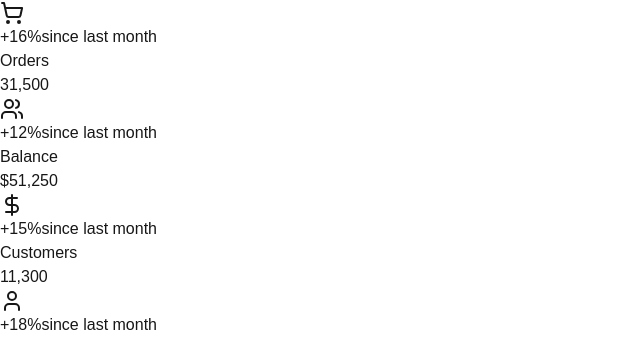
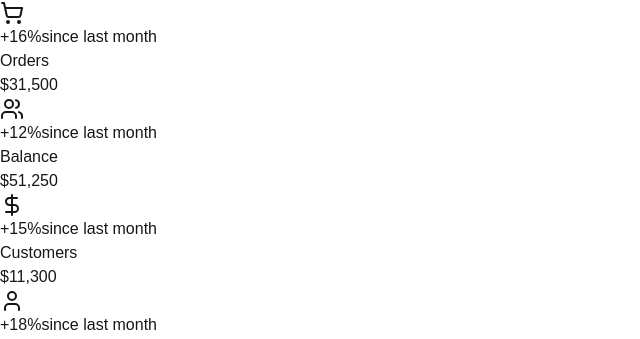
Before and after one commit to ericBlack1/digital-trade_x, a Next.js app in the folder trade/: page /admin/dashboard in a window 1280 px wide. Shown: the part 419-758 px from the top of the page, without its empty margins (0-640 px from the left). Built offline with nearby package versions, Linux system fonts and the light colour scheme.

Commit message:
changes made to dashboard

```diff
--- a/trade/package.json
+++ b/trade/package.json
@@ -10,10 +10,12 @@
   },
   "dependencies": {
     "chart.js": "^4.4.5",
+    "framer-motion": "^11.11.10",
     "lucide-react": "^0.453.0",
     "next": "15.0.1",
     "react": "^18.2.0",
     "react-chartjs-2": "^5.2.0",
+    "react-countup": "^6.5.3",
     "react-dom": "^18.2.0",
     "recharts": "^2.13.0",
     "victory": "^37.3.0"
--- a/trade/src/app/admin/dashboard/page.js
+++ b/trade/src/app/admin/dashboard/page.js
@@ -1,5 +1,7 @@
 'use client'
 import React from 'react';
+import {motion} from 'framer-motion'
+import CountUp from 'react-countup';
 import {
   VictoryBar,
   VictoryChart,
@@ -63,28 +65,28 @@ const Dashboard = () => {
           <StatCard
             icon={<ShoppingCart className="w-6 h-6 text-blue-500" />}
             title="Revenue"
-            value="$75,000"
+            value="75000"
             change="+16%"
             period="since last month"
           />
           <StatCard
             icon={<Users className="w-6 h-6 text-green-500" />}
             title="Orders"
-            value="31,500"
+            value="31500"
             change="+12%"
             period="since last month"
           />
           <StatCard
             icon={<DollarSign className="w-6 h-6 text-yellow-500" />}
             title="Balance"
-            value="$51,250"
+            value="51250"
             change="+15%"
             period="since last month"
           />
           <StatCard
             icon={<User className="w-6 h-6 text-purple-500" />}
             title="Customers"
-            value="11,300"
+            value="11300"
             change="+18%"
             period="since last month"
           />
@@ -107,6 +109,7 @@ const Dashboard = () => {
                   x="name"
                   y="revenue"
                   style={{ data: { stroke: "#2563eb" } }}
+                   animate={{ duration: 1000, onLoad: { duration: 1000 } }}
                 />
               </VictoryChart>
             </div>
@@ -127,12 +130,14 @@ const Dashboard = () => {
                   x="name"
                   y="revenue"
                   style={{ data: { fill: "#2563eb" } }}
+                   animate={{ duration: 1000, onLoad: { duration: 1000 } }}
                 />
                 <VictoryBar
                   data={statisticsData}
                   x="name"
                   y="sales"
                   style={{ data: { fill: "#10b981" } }}
+                   animate={{ duration: 1000, onLoad: { duration: 1000 } }}
                 />
               </VictoryChart>
             </div>
@@ -148,14 +153,7 @@ const Dashboard = () => {
               <span className="text-sm text-gray-700">${expensesData.reduce((acc, curr) => acc + curr.value, 0)}</span>
             </div>
             <div className="h-64">
-              <VictoryPie
-                data={expensesData}
-                x="name"
-                y="value"
-                colorScale={expensesData.map(item => item.color)}
-                labels={({ datum }) => `${datum.name}: $${datum.value}`}
-                labelComponent={<VictoryTooltip />}
-              />
+              <ExpensesChart/>
             </div>
             <div className="mt-4 space-y-2">
               {expensesData.map((item, index) => (
@@ -185,7 +183,9 @@ const StatCard = ({ icon, title, value, change, period }) => {
       <div className="flex justify-between items-start">
         <div>
           <p className="text-gray-700 text-sm">{title}</p>
-          <h3 className="text-2xl text-blue-950 font-semibold mt-1">{value}</h3>
+          <h3 className="text-2xl text-blue-950 font-semibold mt-1">
+          <CountUp end={parseFloat(value)} duration={1.5} separator="," prefix="$" />
+          </h3>
         </div>
         <div className="p-2 bg-blue-50 rounded-lg">
           {icon}
@@ -247,4 +247,27 @@ const OrderTable = () => (
   </div>
 );
 
+const ExpensesChart = () => (
+    <motion.div
+      initial={{ opacity: 0, scale: 0.8 }}
+      animate={{ opacity: 1, scale: 1 }}
+      transition={{ duration: 1 }}
+      className="h-64"
+    >
+      <VictoryPie
+        data={expensesData}
+        x="name"
+        y="value"
+        colorScale={expensesData.map(item => item.color)}
+        labels={({ datum }) => `${datum.name}: $${datum.value}`}
+        labelComponent={<VictoryTooltip />}
+        animate={{
+          duration: 1500,
+          easing: "cubicInOut",
+          onLoad: { duration: 1500 },
+        }}
+      />
+    </motion.div>
+  );
+
 export default Dashboard;
```
Also changed, not shown: 1 other file (tests, documents, lock files or other folders).
